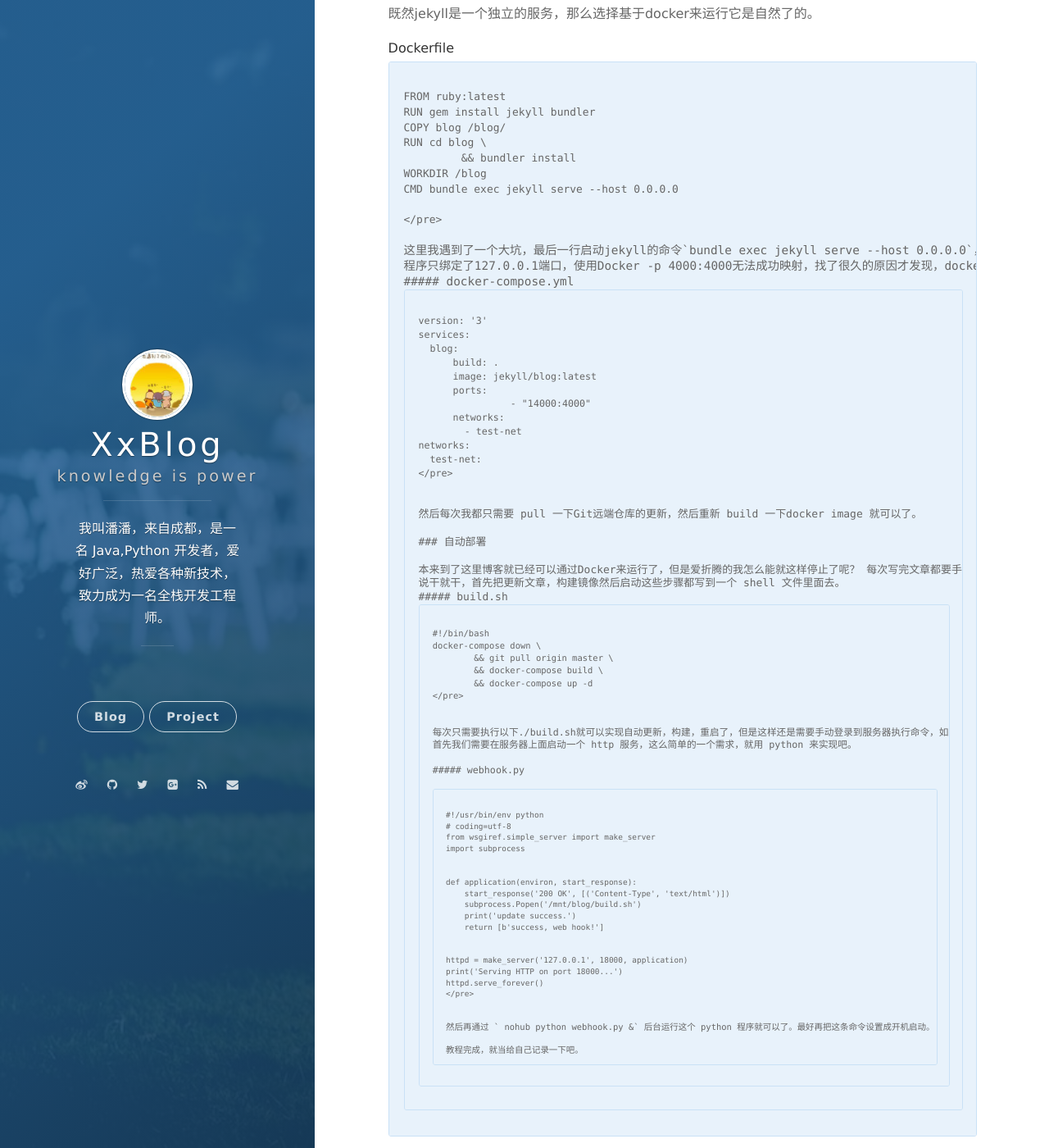
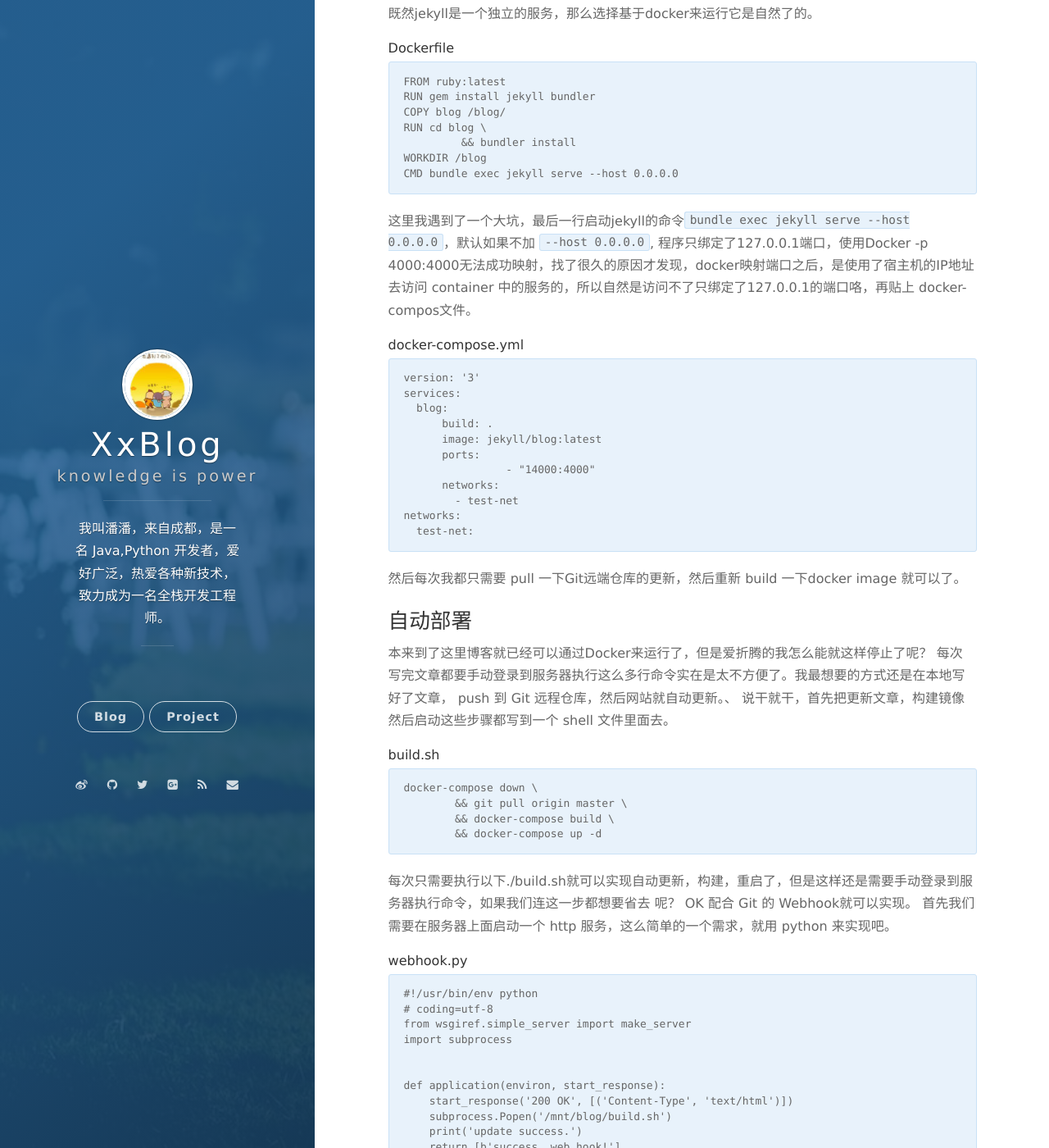
Before and after one commit to panhoucheng/blog, a Jekyll site: the page built from blog/_posts/2018-01-18-Run jekyll based docker and auto-deployment.md, in a window 1280 px wide and 1400 px high, scrolled down 482 px. Shown: the whole window at 82% size. Built offline with Jekyll 4.4.1, drawn with Linux system fonts in a browser that asks for light colours; nearby versions of some CDN libraries; comment, search, counter and statistics services are not loaded; some of the changed text lies outside the part shown.

Commit message:
fix md format

````diff
--- a/blog/_posts/2018-01-18-Run jekyll based docker and auto-deployment.md
+++ b/blog/_posts/2018-01-18-Run jekyll based docker and auto-deployment.md
@@ -16,8 +16,7 @@ tags: Plan
 
 既然jekyll是一个独立的服务，那么选择基于docker来运行它是自然了的。
 ##### Dockerfile
-<pre>
-<code>
+```
 FROM ruby:latest
 RUN gem install jekyll bundler
 COPY blog /blog/
@@ -25,14 +24,12 @@ RUN cd blog \
          && bundler install
 WORKDIR /blog
 CMD bundle exec jekyll serve --host 0.0.0.0
+```
 
-</pre>
-</code>
 这里我遇到了一个大坑，最后一行启动jekyll的命令`bundle exec jekyll serve --host 0.0.0.0`，默认如果不加 `--host 0.0.0.0`,
 程序只绑定了127.0.0.1端口，使用Docker -p 4000:4000无法成功映射，找了很久的原因才发现，docker映射端口之后，是使用了宿主机的IP地址去访问 container 中的服务的，所以自然是访问不了只绑定了127.0.0.1的端口咯，再贴上 docker-compos文件。
 ##### docker-compose.yml
-<pre>
-<code>
+```
 version: '3'
 services:
   blog:
@@ -44,8 +41,7 @@ services:
         - test-net
 networks:
   test-net:
-</pre>
-</code>
+```
 
 然后每次我都只需要 pull 一下Git远端仓库的更新，然后重新 build 一下docker image 就可以了。
 
@@ -54,23 +50,18 @@ networks:
 本来到了这里博客就已经可以通过Docker来运行了，但是爱折腾的我怎么能就这样停止了呢？ 每次写完文章都要手动登录到服务器执行这么多行命令实在是太不方便了。我最想要的方式还是在本地写好了文章， push 到 Git 远程仓库，然后网站就自动更新。、
 说干就干，首先把更新文章，构建镜像然后启动这些步骤都写到一个 shell 文件里面去。
 ##### build.sh
-<pre>
-<code>
-#!/bin/bash
+```#!/bin/bash
 docker-compose down \
         && git pull origin master \
         && docker-compose build \
         && docker-compose up -d
-</pre>
-</code>
+```
 
 每次只需要执行以下./build.sh就可以实现自动更新，构建，重启了，但是这样还是需要手动登录到服务器执行命令，如果我们连这一步都想要省去 呢？ OK 配合 Git 的 Webhook就可以实现。
 首先我们需要在服务器上面启动一个 http 服务，这么简单的一个需求，就用 python 来实现吧。
 
 ##### webhook.py
-
-<pre>
-<code>
+```
 #!/usr/bin/env python
 # coding=utf-8
 from wsgiref.simple_server import make_server
@@ -87,8 +78,7 @@ def application(environ, start_response):
 httpd = make_server('127.0.0.1', 18000, application)
 print('Serving HTTP on port 18000...')
 httpd.serve_forever()
-</pre>
-</code>
+```
 
 然后再通过 ` nohub python webhook.py &` 后台运行这个 python 程序就可以了。最好再把这条命令设置成开机启动。
 
````
